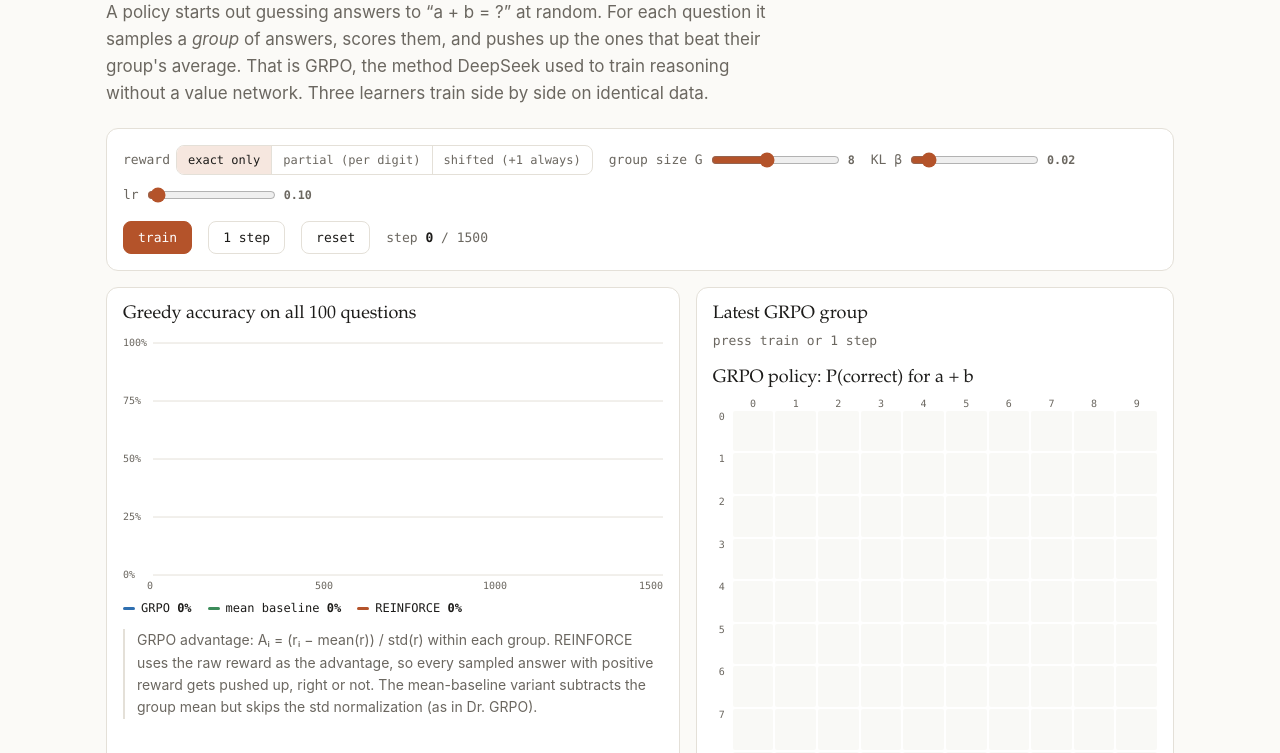
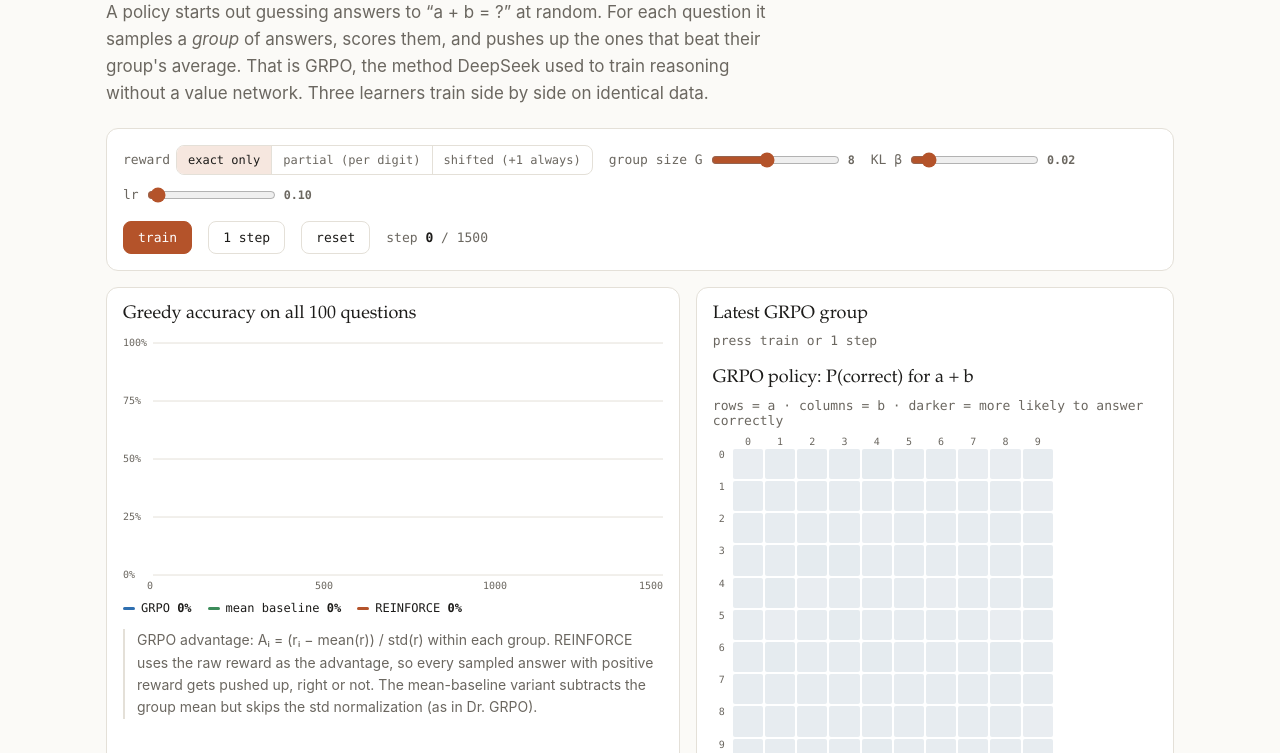
Before and after one commit to MouryaReddy5/grpo-playground, a plain HTML site: page index.html in a window 1280 px wide. Shown: the part 199-952 px from the top of the page. Drawn offline with Linux system fonts and the light colour scheme.

Commit message:
Clearer P(correct) heatmap and explain zero-signal groups
Co-Authored-By: Claude Opus 5.5 <noreply@anthropic.com>

```diff
--- a/index.html
+++ b/index.html
@@ -20,7 +20,7 @@
   .group .bar::before { content: ""; position: absolute; left: 50%; top: 0; bottom: 0; border-left: 1px solid var(--line); }
   .group .bar span { position: absolute; top: 2px; height: 10px; border-radius: 2px; }
   .ok { color: var(--c3); } .bad { color: var(--c2); }
-  .heat { display: grid; grid-template-columns: 18px repeat(10, 1fr); gap: 2px; font: 10px var(--mono); color: var(--muted); text-align: center; }
+  .heat { max-width: 340px; display: grid; grid-template-columns: 18px repeat(10, 1fr); gap: 2px; font: 10px var(--mono); color: var(--muted); text-align: center; }
   .heat div.c { aspect-ratio: 1; border-radius: 2px; }
   h3 { margin: 0 0 8px; font-size: 18px; }
 </style>
@@ -64,6 +64,7 @@
       <div class="stat" id="gq" style="margin-bottom:8px"></div>
       <div class="group" id="group"></div>
       <h3 style="margin-top:20px">GRPO policy: P(correct) for a + b</h3>
+      <div class="stat" style="margin-bottom:8px">rows = a · columns = b · darker = more likely to answer correctly</div>
       <div class="heat" id="heat"></div>
     </div>
   </div>
@@ -140,6 +141,8 @@ function doStep() {
   if (step % 5 === 0 || !playing) learners.forEach(evaluate);
 }
 
+function std0(r) { return r.every(x => x === r[0]); }
+
 function render() {
   $("step").textContent = step;
   // curve
@@ -162,7 +165,7 @@ function render() {
     $("group").innerHTML = `<div class="row stat"><span>ans</span><span>r</span><span>advantage</span></div>` + samples.map((s, i) => {
       const A = adv[i], wd = Math.abs(A) / maxA * 50;
       return `<div class="row"><span class="${s.join("") === t.join("") ? "ok" : "bad"}">${s.join("")}</span><span>${rw[i].toFixed(1)}</span><span class="bar"><span style="left:${A >= 0 ? 50 : 50 - wd}%;width:${wd}%;background:var(${A >= 0 ? "--c3" : "--c2"})"></span></span></div>`;
-    }).join("");
+    }).join("") + (std0(rw) ? `<div class="stat" style="margin-top:8px">every answer scored the same, so the advantages are all 0 and this group teaches nothing</div>` : "");
   } else { $("gq").textContent = "press train or 1 step"; $("group").innerHTML = ""; }
 
   // heatmap
@@ -171,7 +174,7 @@ function render() {
     html += `<div>${a}</div>`;
     for (let b = 0; b < 10; b++) {
       const q = a * 10 + b, t = target(q), p = softmax(L.theta[q][0])[t[0]] * softmax(L.theta[q][1])[t[1]];
-      html += `<div class="c" title="${a}+${b}: ${(p * 100).toFixed(0)}%" style="background:color-mix(in srgb, var(--c1) ${Math.round(p * 100)}%, var(--bg))"></div>`;
+      html += `<div class="c" title="${a}+${b}: ${(p * 100).toFixed(0)}%" style="background:color-mix(in srgb, var(--c1) ${Math.round(Math.sqrt(p) * 100)}%, var(--bg))"></div>`;
     }
   }
   $("heat").innerHTML = html;
```
